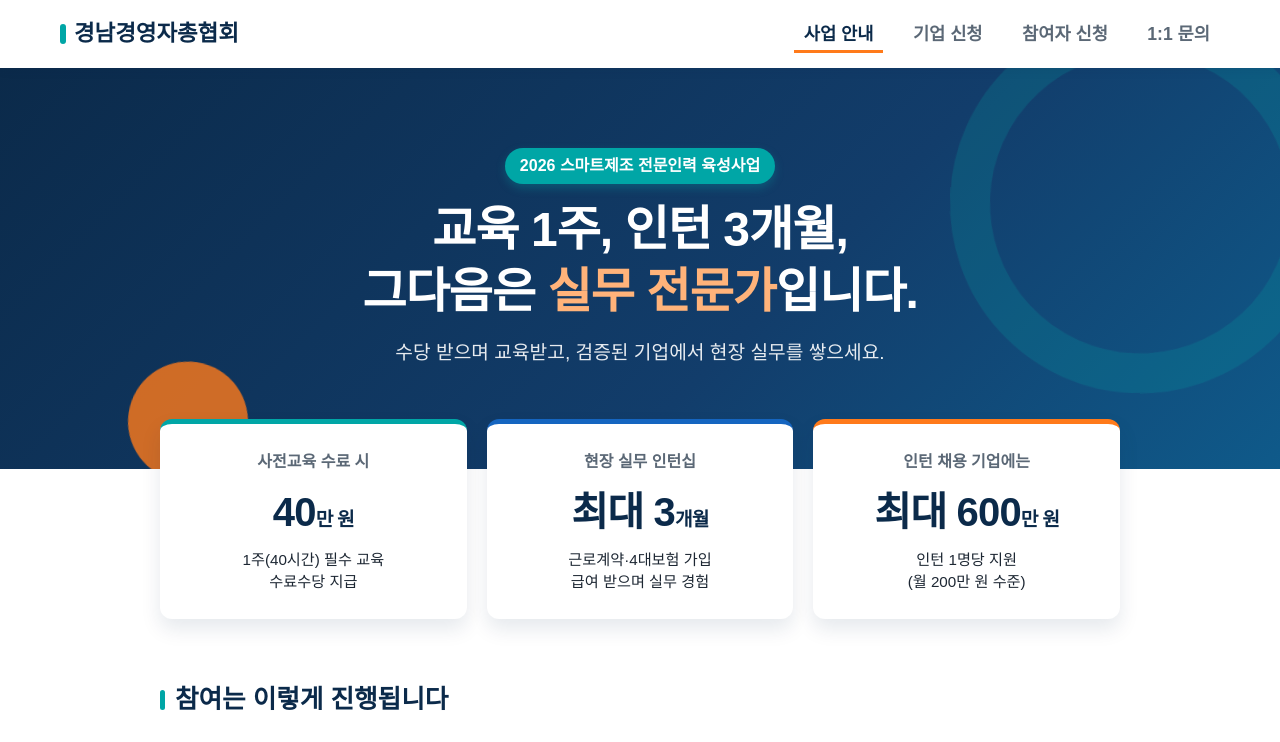
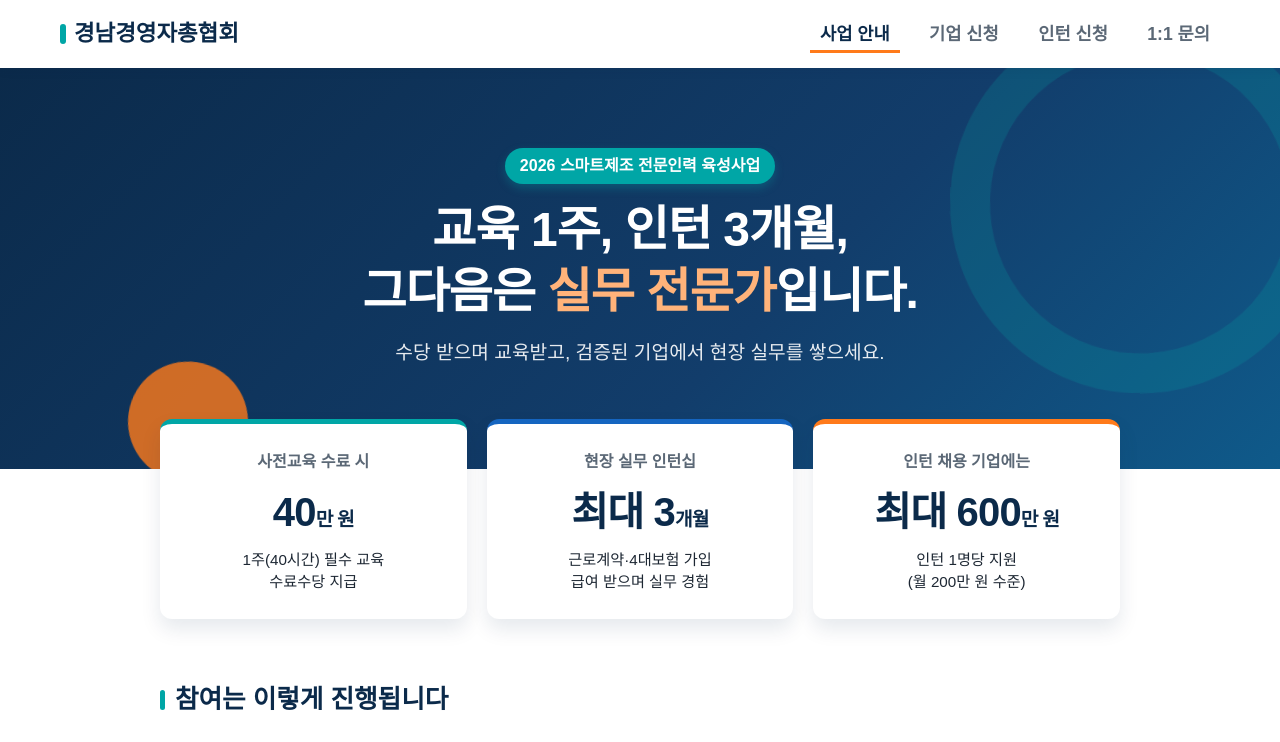
Before and after one commit to thgml88123-blip/smart-intern-GEF, a plain HTML site: page index.html in a window 1280 px wide. Shown: the top 742 px of the page. Drawn offline with Linux system fonts and the light colour scheme; a web font is replaced by a local one.

Commit message:
Update index.html

```diff
--- a/index.html
+++ b/index.html
@@ -139,7 +139,7 @@
       <div class="nav-links">
         <button onclick="navigate('home')" id="nav-home" class="active">사업 안내</button>
         <button onclick="navigate('company')" id="nav-company">기업 신청</button>
-        <button onclick="navigate('intern')" id="nav-intern">참여자 신청</button>
+        <button onclick="navigate('intern')" id="nav-intern">인턴 신청</button>
         <button onclick="navigate('inquiry')" id="nav-inquiry">1:1 문의</button>
       </div>
     </div>
```
